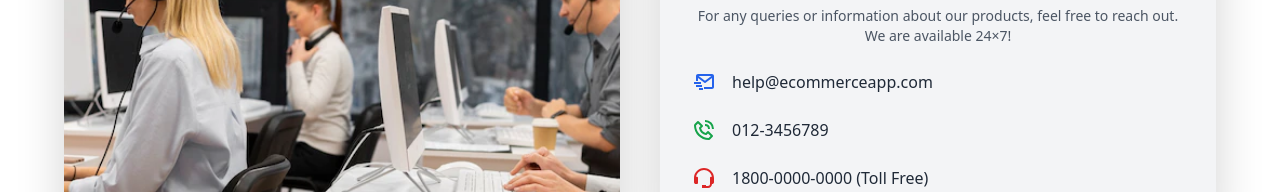
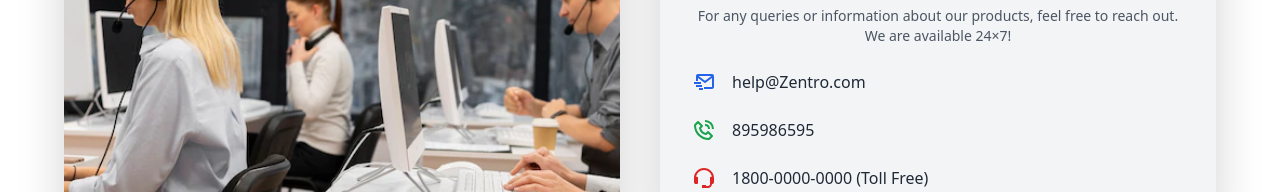
Before and after one commit to Prahalad-2004/ecommerce, a React (Vite) app in the folder client/: page /contact in a window 1280 px wide. Shown: the part 298-490 px from the top of the page. Built offline with nearby package versions, Linux system fonts and the light colour scheme; no server answers.

Commit message:
Update Contact.jsx

```diff
--- a/client/src/pages/Contact.jsx
+++ b/client/src/pages/Contact.jsx
@@ -26,11 +26,11 @@ const Contact = () => {
             </p>
             <div className="flex items-center gap-3 mb-4">
               <BiMailSend size={24} className="text-blue-600" />
-              <span className="font-medium text-gray-800">help@ecommerceapp.com</span>
+              <span className="font-medium text-gray-800">help@Zentro.com</span>
             </div>
             <div className="flex items-center gap-3 mb-4">
               <BiPhoneCall size={24} className="text-green-600" />
-              <span className="font-medium text-gray-800">012-3456789</span>
+              <span className="font-medium text-gray-800">895986595</span>
             </div>
             <div className="flex items-center gap-3">
               <BiSupport size={24} className="text-red-600" />
```
